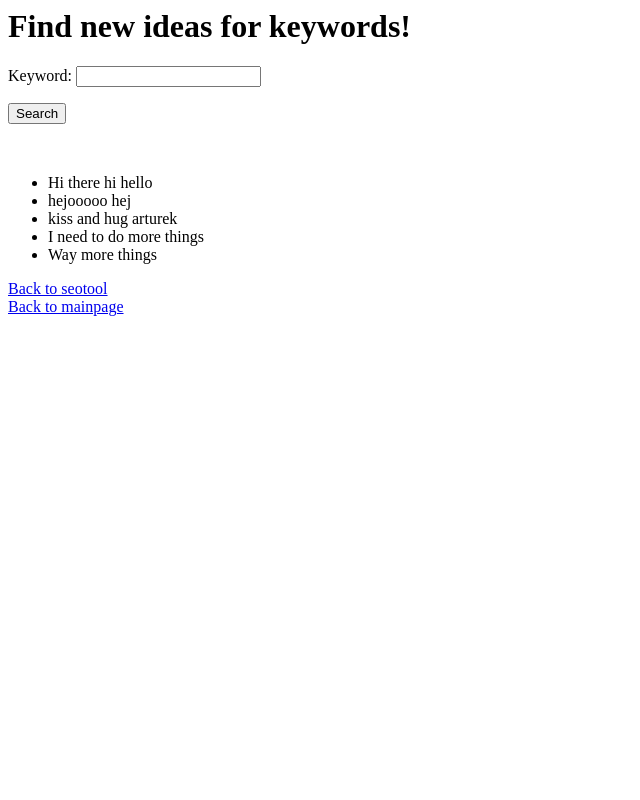
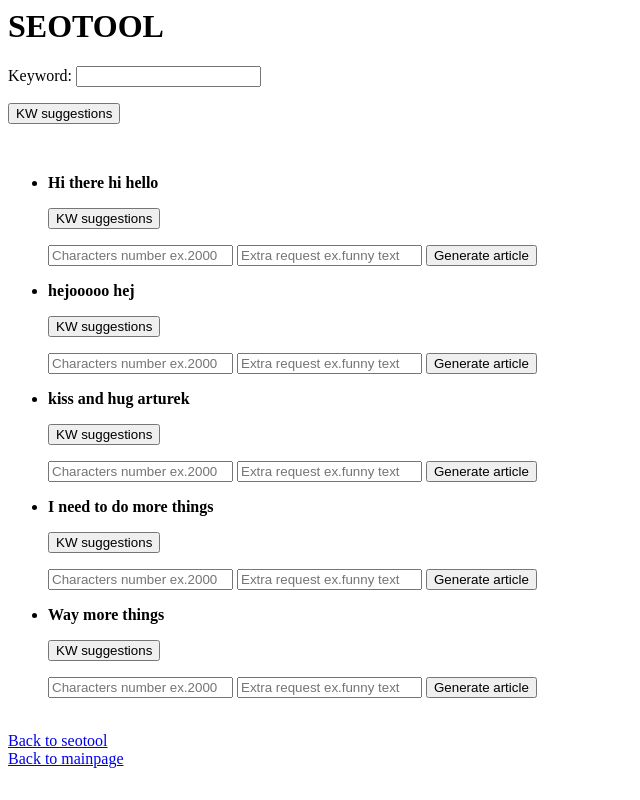
Before and after one commit to Arturitooo/Portfolio, a Django app: template seotool/templates/seotool/keyword_suggest.html in a window 1280 px wide. Shown: the whole page, without its empty margins (0-640 px from the left). Run offline with Django 3.2, Linux system fonts and the light colour scheme; the template is opened without the code that fills it: values that come from a table or form of the project are taken from there, others are empty; data comes from the database, SQL or seed files in the repository.

Commit message:
Article generation - keywords go deeper functionality - AI involvement
New API added to the seotool app. The SeoTool functionality is now much more helpful. I also fulfil one of my dreams - using the ChatGPT API <3

```diff
--- a/DjangoApp/settings.py
+++ b/DjangoApp/settings.py
@@ -142,6 +142,7 @@ config_file = os.path.join(BASE_DIR, "settings.ini")
 DEBUG = config("DEBUG", default=False, cast=bool)
 X_RapidAPI_Key = config("X_RapidAPI_Key")
 X_RapidAPI_Host = config("X_RapidAPI_Host")
+OPENAI_API_KEY = config("OPENAI_API_KEY")
 
 REST_FRAMEWORK = {
     "DEFAULT_AUTHENTICATION_CLASSES": (
--- a/seotool/forms.py
+++ b/seotool/forms.py
@@ -3,3 +3,15 @@ from django import forms
 
 class KeywordForm(forms.Form):
     keyword = forms.CharField(max_length=255)
+
+
+class GenerateArticleForm(forms.Form):
+    phrase = forms.CharField(max_length=255)
+    article_length = forms.CharField(
+        max_length=4,
+        widget=forms.TextInput(attrs={"placeholder": "Characters number ex.2000"}),
+    )
+    other_remarks = forms.CharField(
+        max_length=255,
+        widget=forms.TextInput(attrs={"placeholder": "Extra request ex.funny text"}),
+    )
--- a/seotool/templates/seotool/keyword_suggest.html
+++ b/seotool/templates/seotool/keyword_suggest.html
@@ -1,19 +1,35 @@
-<h1>Find new ideas for keywords!</h1>
+<h1>SEOTOOL</h1>
 
 <form method="post">
-  {% csrf_token %} {{ form.as_p }}
-  <button type="submit">Search</button>
+  {% csrf_token %} {{ KeywordForm.as_p }}
+  <button type="submit" name="kw_suggestions">KW suggestions</button>
 </form>
-{% if keyword %}
-<h2>Check out results for your keyword: <b>{{keyword}}</b></h2>
+{% if keyword and not generated_article %}
+<h2>Here's your keyword: <b>{{keyword}}</b></h2>
 {% endif %}
 <br />
 
 <ul>
   {% for record in records %}
-  <li>{{record}}</li>
+  <li><p>
+    <b>{{record}}</b>
+    <form method="post">
+      {% csrf_token %} <input type="hidden" name="keyword" value="{{ record }}">
+      <button type="submit" name="kw_suggestions">KW suggestions</button>
+    </form>
+    <form method="post">
+      {% csrf_token %} <input type="hidden" name="phrase" value="{{ record }}">{{ GenerateArticleForm.article_length }} {{ GenerateArticleForm.other_remarks }}
+      <button type="submit" name="generate_article">Generate article</button>
+    </form></p>
+  </li>
   {% endfor %}
 </ul>
 
+{% if generated_article %}<h2>Here's your article about: {{keyword}}</h2><br/>
+<p>{{generated_article}}</p>
+{% endif %}
+<br />
+
+
 <a href="{% url 'seotool' %}">Back to seotool</a><br />
 <a href="{% url 'mainpage' %}">Back to mainpage</a>
```
Also changed, not shown: seotool/views.py (+47 -14 lines).
